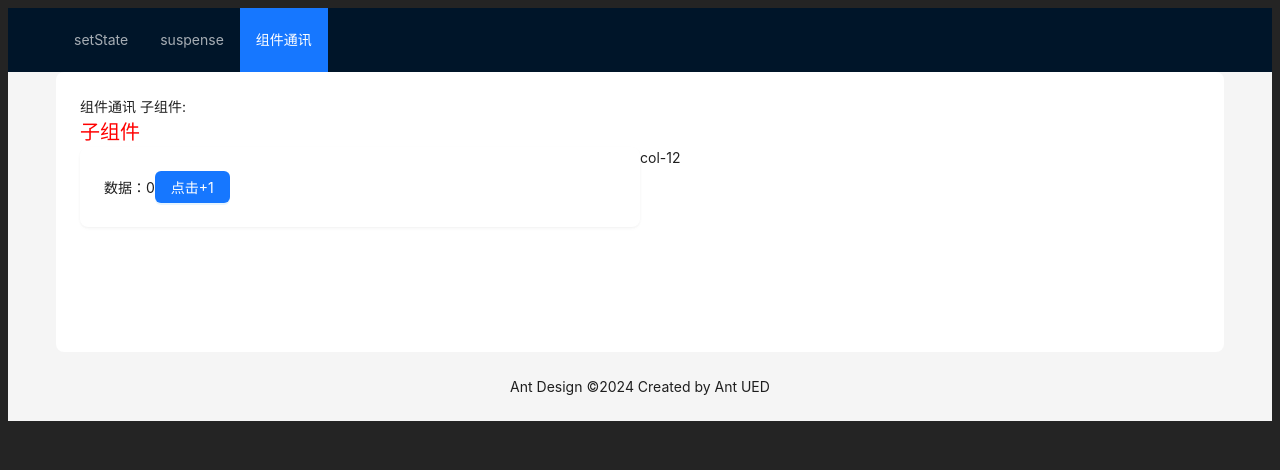
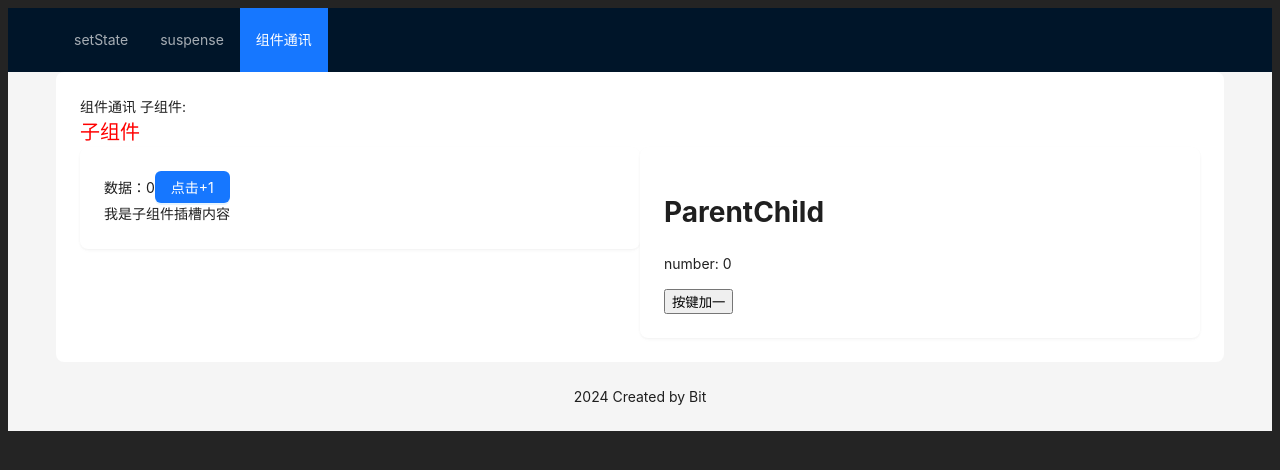
Before and after one commit to yangshijunx/react-point, a React (Vite) app: page /component-communication in a window 1280 px wide. Shown: the top 470 px of the page. Built offline with nearby package versions, Linux system fonts and the light colour scheme.

Commit message:
feat: 借助reactcontent实现跨组件传参

```diff
--- a/src/App.tsx
+++ b/src/App.tsx
@@ -80,7 +80,7 @@ const App: React.FC = () => {
         </div>
       </Content>
       <Footer style={{ textAlign: "center" }}>
-        Ant Design ©{new Date().getFullYear()} Created by Ant UED
+        {new Date().getFullYear()} Created by Bit
       </Footer>
     </Layout>
   );
--- a/src/pages/componentCommunication/components/childList.tsx
+++ b/src/pages/componentCommunication/components/childList.tsx
@@ -1,12 +1,14 @@
 import { Button, Card, Col, Row } from "antd";
+import ParentChild from "./parentChild";
 
 interface IProps {
   number: number;
   setNum: (number: number) => void;
+  children?: React.ReactNode;
 }
 
-const ChildList = (pros: IProps) => {
-  const { number, setNum } = pros;
+const ChildList = (props: IProps) => {
+  const { number, setNum, children } = props;
   return (
     <div>
       <span style={{ color: "red", fontSize: "20px" }}>子组件</span>
@@ -17,9 +19,14 @@ const ChildList = (pros: IProps) => {
             <Button onClick={() => setNum(number + 1)} type="primary">
               点击+1
             </Button>
+            {children}
           </Card>
         </Col>
-        <Col span={12}>col-12</Col>
+        <Col span={12}>
+          <Card title={false} bordered={false} style={{ width: "100%" }}>
+            <ParentChild />
+          </Card>
+        </Col>
       </Row>
     </div>
   );
--- /dev/null
+++ b/src/pages/componentCommunication/components/parentChild.tsx
@@ -0,0 +1,15 @@
+import { useContext } from "react";
+import { numberContext } from "../index";
+
+const ParentChild = () => {
+  const { num, setNum: setContextNum } = useContext(numberContext);
+  return (
+    <div>
+      <h1>ParentChild</h1>
+      <p>number: {num}</p>
+      <button onClick={() => setContextNum(num + 1)}>按键加一</button>
+    </div>
+  );
+};
+
+export default ParentChild;
--- a/src/pages/componentCommunication/index.tsx
+++ b/src/pages/componentCommunication/index.tsx
@@ -1,9 +1,20 @@
 import ChildList from "./components/childList";
-import { useState } from "react";
+import { Dispatch, SetStateAction, createContext, useState } from "react";
 
+// 定义 Context 的类型
+interface NumberContextType {
+  num: number;
+  setNum: Dispatch<SetStateAction<number>>;
+}
+
+const numberContext = createContext<NumberContextType>({
+  num: 0,
+  setNum: () => {},
+});
 const ComponentsCommunication = () => {
   const [num, setNum] = useState(0);
   return (
+    <numberContext.Provider value={{ num, setNum }}>
       <div>
         组件通讯 子组件:
         <ChildList
@@ -12,8 +23,12 @@ const ComponentsCommunication = () => {
             console.log("修改", value);
             setNum(value);
           }}
-      />
+        >
+          <div>我是子组件插槽内容</div>
+        </ChildList>
       </div>
+    </numberContext.Provider>
   );
 };
 export default ComponentsCommunication;
+export { numberContext };
```
Lines whose indentation alone changed are shown as unchanged.
